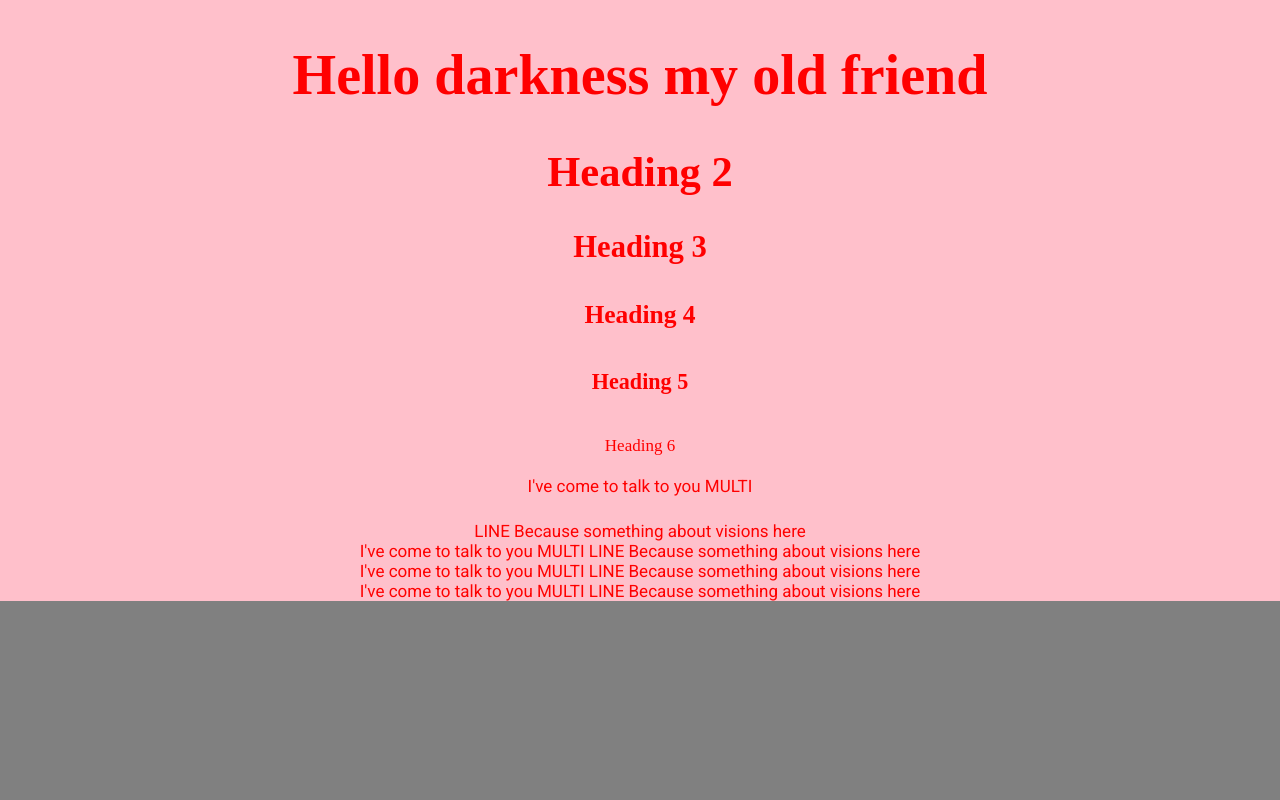
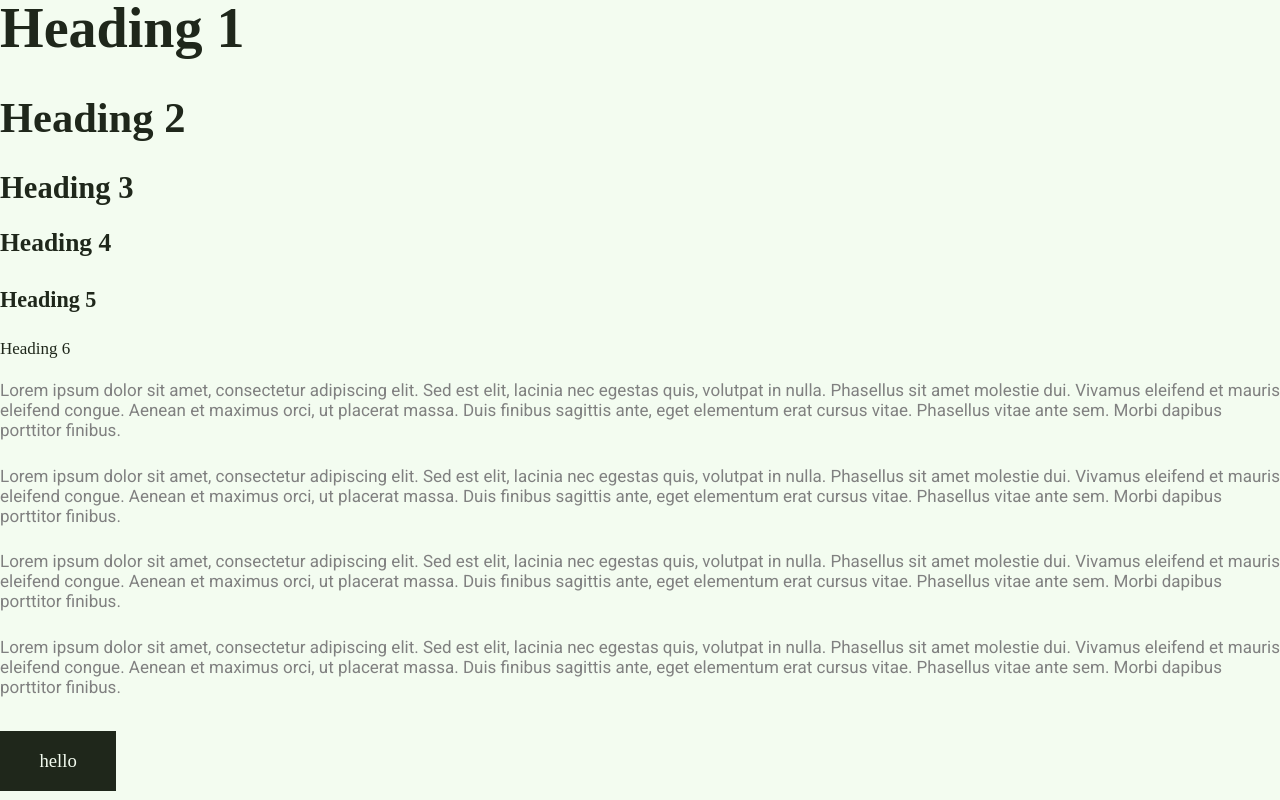
Before and after one commit to LimeWub/nuxt, a Nuxt app: page /portfolio in a window 1280 px wide. Shown: the top 800 px of the page. Built offline with nearby package versions, Linux system fonts and the light colour scheme; a web font is replaced by a local one.

Commit message:
Adding in some styles. Playing around with styling.

```diff
--- a/components/Card.vue
+++ b/components/Card.vue
@@ -21,7 +21,6 @@ export default {
 <style lang="scss" scoped>
   .card {
     width: 100%;
-    background: grey;
     position: relative;
 
     &::after {
@@ -43,6 +42,5 @@ export default {
   }
 
   .card__content {
-      color: white;
   }
 </style>
--- a/layouts/default.vue
+++ b/layouts/default.vue
@@ -7,6 +7,8 @@
 <style lang="scss">
   @import '~/styles/_variables.scss';
   @import '~/styles/_mixins.scss';
-  @import '~/styles/base.scss';
-  @import '~/styles/typography.scss';
+  @import '~/styles/theme/_theme.scss';
+  @import '~/styles/base/_base.scss';
+  @import '~/styles/typography/_typography.scss';
+  @import '~/styles/ui/_button.scss';
 </style>
--- a/pages/portfolio.vue
+++ b/pages/portfolio.vue
@@ -1,33 +1,22 @@
 <template lang="pug">
-  section.container
-      div
-        h1 Hello darkness my old friend
+  section.container.theme.theme--default
+      div.rte
+        h1 Heading 1
         h2 Heading 2
         h3 Heading 3
         h4 Heading 4
         h5 Heading 5
         h6 Heading 6
+        p {{ lorem }}
+        p {{ lorem }}
+        p {{ lorem }}
+        p {{ lorem }}
+        button hello
 
-        p I've come to talk to you MULTI
-        | LINE
-        | {{ bob }}
-        |<br>
-        | I've come to talk to you MULTI
-        | LINE
-        | {{ bob }}
-        |<br>
-        | I've come to talk to you MULTI
-        | LINE
-        | {{ bob }}
-        |<br>
-        | I've come to talk to you MULTI
-        | LINE
-        | {{ bob }}
+      card
 
-        card
-
-        div.card
-          h1 Who dis
+      div.card
+        h1 Who dis
 </template>
 
 
@@ -37,7 +26,7 @@ import Card from "~/components/Card";
 export default {
   data: () => {
     return {
-      bob: "Because something about visions here"
+      lorem: "Lorem ipsum dolor sit amet, consectetur adipiscing elit. Sed est elit, lacinia nec egestas quis, volutpat in nulla. Phasellus sit amet molestie dui. Vivamus eleifend et mauris eleifend congue. Aenean et maximus orci, ut placerat massa. Duis finibus sagittis ante, eget elementum erat cursus vitae. Phasellus vitae ante sem. Morbi dapibus porttitor finibus."
     };
   },
   components: {
@@ -48,7 +37,6 @@ export default {
 
 <style lang="scss">
 .container {
-  text-align: center;
-  color: red;
+  //text-align: center;
 }
 </style>
--- a/styles/_variables.scss
+++ b/styles/_variables.scss
@@ -5,11 +5,15 @@
 /* -----------------------------*/
 /* Colours */
 /* -----------------------------*/
-$black: #000000;
-$white: #ffffff;
 
 /* Primary */
 $grey: #808080;
+$pink: #EE4266;
+$yellow: #FFD23F;
+$white: #F3FCF0;
+$purple: #5F0A87;
+$black: #1F271B;
+
 
 
 /* -----------------------------*/
--- a/styles/base.scss
+++ /dev/null
@@ -1,4 +0,0 @@
-body {
-    margin: 0;
-    background: pink;
-}
--- /dev/null
+++ b/styles/base/_base.scss
@@ -0,0 +1,19 @@
+body {
+    margin: 0;
+    padding: 0;
+    background: red;
+}
+
+* {
+    box-sizing: border-box;
+}
+
+.rte {
+    &:first-child {
+        margin-top: 0;
+    }
+
+    &:last-child {
+        margin-bottom: 0;
+    }
+}
--- /dev/null
+++ b/styles/theme/_theme.scss
@@ -0,0 +1,82 @@
+
+//==========================================================================================
+// Themes
+// Main colour themes used throughout the blocks of the website
+//==========================================================================================
+$colour-themes: (
+/*
+    "example": (
+        $white, // Background Color
+        $grey, // Heading Color
+        $grey // Paragraph Color
+    )
+*/
+    "default": (
+        $white,
+        $black,
+        $grey
+    )
+
+);
+
+// LOOP EACH -
+@each $theme-name, $theme-colors in $colour-themes {
+
+    // Set some local variables for clarity -
+    // Background color
+    $themeBG: #{nth($theme-colors, 1)};
+
+    // Text Variables
+    $themeTextHeading: #{nth($theme-colors, 2)};
+    $themeTextParagraph: #{nth($theme-colors, 3)};
+
+    // Generate theme rules
+    .theme--#{$theme-name} {
+
+        // Set base theme properties
+        background: $themeBG;
+        color: $themeTextParagraph;
+        fill:  $themeTextParagraph; //svgs
+
+        //Headings
+        h1, h2, h3, h4, h5, h6,
+        .h1, .h2, .h3, .h4, .h5, .h6 {
+            color: $themeTextHeading;
+        }
+
+        blockquote {
+            color: $themeTextHeading;
+        }
+
+        // Importants
+        .background--theme {
+            background: $themeBG;
+        }
+
+        .typo--theme {
+            color: $themeTextParagraph;
+
+            &:hover, &:focus {
+                color: $themeTextParagraph;
+            }
+        }
+
+        .typo-highlight--theme {
+            color: $themeTextHeading;
+
+            &:hover, &:focus {
+                color: $themeTextHeading;
+            }
+        }
+
+        .svg--theme {
+            fill: $themeTextParagraph;
+        }
+
+        .svg-highlight--theme {
+            fill: $themeTextHeading;
+        }
+
+    }
+
+}
--- a/styles/typography.scss
+++ b/styles/typography/_typography.scss
@@ -17,6 +17,7 @@ html {
 }
 
 h1,h2,h3,h4,h5,h6 {
+	margin: 0 0 0.7em 0;
     font-family: $font-stack-heading;
 	word-wrap: break-word;
 	font-weight: bold;
@@ -52,18 +53,15 @@ h6, .h6 {
 	font-weight: 500;
 	margin-bottom: 1.25rem;
 	font-size: 1rem;
-	line-height: 1.3;
 }
 
 p, .p {
 	margin: 0 0 1.5rem 0;
 	font-size: 1rem;
-	line-height: 1;
 }
 
 li, .li, label {
 	margin: 0 0 0.8rem 0;
-	line-height: 1rem;
 }
 
 ul, ol {
@@ -178,5 +176,5 @@ blockquote, .blockquote {
 /* SELECTION */
 ::selection {
 	color: $white;
-	background: $grey;
+	background: $pink;
 }
--- /dev/null
+++ b/styles/ui/_button.scss
@@ -0,0 +1,134 @@
+//==========================================================================================
+//
+//  Buttons
+//
+//==========================================================================================
+//==========================================================================================
+//  Component Variables
+//==========================================================================================
+
+//==========================================================================================
+//  Base Styles
+//==========================================================================================
+.btn, button {
+    font-family: $font-stack-heading;
+    position: relative;
+    display: inline-block;
+    line-height: 100%;
+    text-decoration: none !important;
+    text-align: left;
+    vertical-align: middle;
+    cursor: pointer;
+    border: none;
+    white-space: normal;
+    padding: 1em 2em;
+    user-select: none;
+    touch-action: manipulation;
+    z-index: 1;
+    overflow: hidden;
+    font-size: 1.1rem;
+    margin: 0.5rem 0.5rem 0.5rem 0;
+    text-align: center;
+    font-weight: 400;
+    border-style: solid;
+    border-width: 2px;
+
+    color: $white;
+    background: $black;
+    border-color: $black;
+
+ //   box-shadow: 0 10px 28px rgba(0,0,0,0.25), 0 5px 10px rgba(0,0,0,0.22);
+    transition: all .15s cubic-bezier(.25,.8,.25,1) .1s;
+
+    &::before, &::after {
+        transition: transform .5s ease-in-out;
+        content: '';
+        position: absolute;
+        top: -100%;
+        right: -100%;
+        bottom: -100%;
+        left: -100%;
+        background: $purple;
+        z-index: -1;
+        transform: rotate(45deg) rotate3d(0, 1, 0, 90deg);
+
+    }
+
+    &::after {
+        transition-delay: .1s;
+        background: $white;
+    }
+
+    &:hover, &:focus {
+        outline: none;
+        color: $black;
+
+        &::before{
+            transform: rotate3d(0, 1, 0, 0deg);
+        }
+
+        &::after{
+
+            transform: rotate3d(0, 1, 0, 0deg);
+        }
+    }
+}
+
+
+.disabled,
+.btn[disabled],
+fieldset[disabled] .btn {
+    cursor: not-allowed;
+    opacity: 0.65;
+    box-shadow: none;
+}
+
+a.disabled,
+.btn.disabled,
+.btn[disabled],
+fieldset[disabled] .btn {
+    pointer-events: none;
+}
+
+//==========================================================================================
+//  Modifiers
+//==========================================================================================
+.btn--sm {
+    font-size: 0.9rem;
+    padding: 0.7rem 1.2rem;
+    line-height: 100%;
+}
+
+.a--sm{
+    font-size: 0.9rem;
+    margin-bottom: 0.7rem;
+    margin-right: 1.2rem;
+    line-height: 100%;
+}
+
+.btn--lg {
+    font-size: 1.5rem;
+    padding: 1rem 2.2rem;
+    line-height: 100%;
+}
+
+.a--lg{
+    font-size: 1.5rem;
+    margin-bottom: 1rem;
+    margin-right: 2.2rem;
+    line-height: 100%;
+}
+
+.btn--full {
+    width: 100%;
+}
+
+.btn--arrow {
+    &:after {
+        content: "\e900";
+        font-family: "icomoon";
+        margin-left: 1rem;
+        display: inline-block;
+        font-size: 70%;
+    }
+}
```
